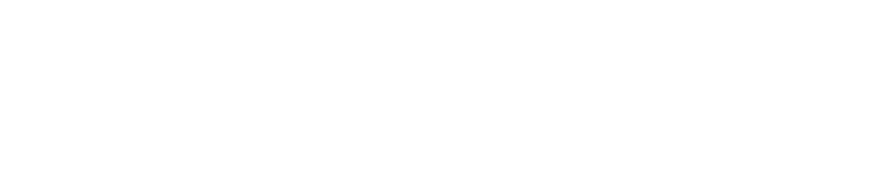
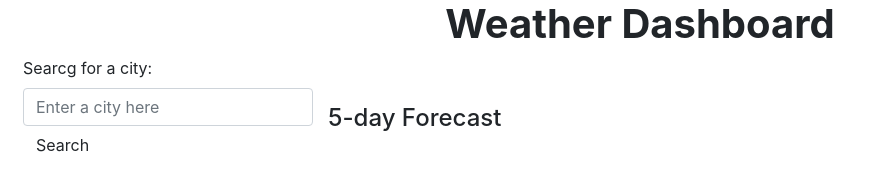
Before and after one commit to AlexisR3099/WeatherAPI-Dashboard, a website: page index.html in a window 1280 px wide. Shown: the whole page, without its empty margins (0-873 px from the left). Drawn offline with nearby package versions, Linux system fonts and the light colour scheme.

Commit message:
dashboard-html

```diff
--- a/index.html
+++ b/index.html
@@ -7,9 +7,33 @@
     <link rel="stylesheet" href="https://stackpath.bootstrapcdn.com/bootstrap/4.3.1/css/bootstrap.min.css"/>
     <link rel="stylesheet" href="./assets/css/style.css">
     <script src="https://code.jquery.com/jquery-3.6.0.js" integrity="sha256-H+K7U5CnXl1h5ywQfKtSj8PCmoN9aaq30gDh27Xc0jk=" crossorigin="anonymous"></script>
-    <title>Document</title>
+    <title>Weather Dashboard</title>
 </head>
 <body>
+    <header>
+        <h1 class="font-weight-bold text-center">Weather Dashboard</h1>
+    </header>
+    <main class="container-fluid">
+        <div class="row dashboard">
+            <section class="col-3 ml-2" id="left-side">
+                <form id="searchForm" class="form-group">
+                    <label for="citySearch" class="form-label">Searcg for a city:</label>
+                    <input id="citySearch" for="citySearch" class="form-control" type="text" placeholder="Enter a city here"/>
+                    <button type="submit" id="search-btn" class="btn">Search</button>
+                </form>
+                <div id="search-history"></div>
+            </section>
+            <section class="col" id="right-side">
+                <div id="city-weather" class="pt-2 mt-2 mb-3"></div>
+                <div id="forecast" class="pt-2 mt-2 mb-3">
+                    <h3 id="forecast-header"></h3>
+                    <div id="daily-weather" class="row">
+                        <h4>5-day Forecast</h4>
+                    </div>
+                </div>
+            </section>
+        </div>
+    </main>
     <script src="./assets/scripts/script.js"></script>
     <script src="https://code.jquery.com/jquery-3.6.0.js" integrity="sha256-H+K7U5CnXl1h5ywQfKtSj8PCmoN9aaq30gDh27Xc0jk=" crossorigin="anonymous"></script>
     <script src="https://cdnjs.cloudflare.com/ajax/libs/moment.js/2.24.0/moment.min.js"></script>
```
